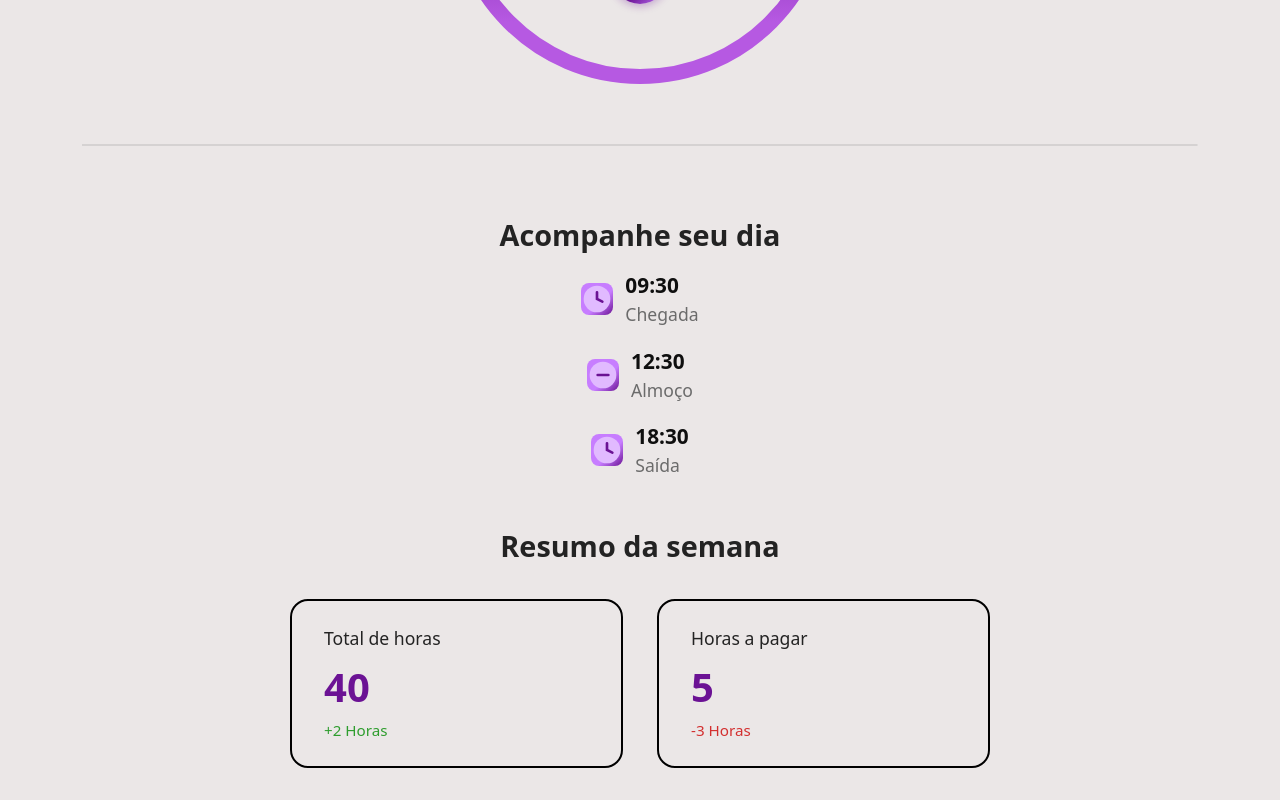
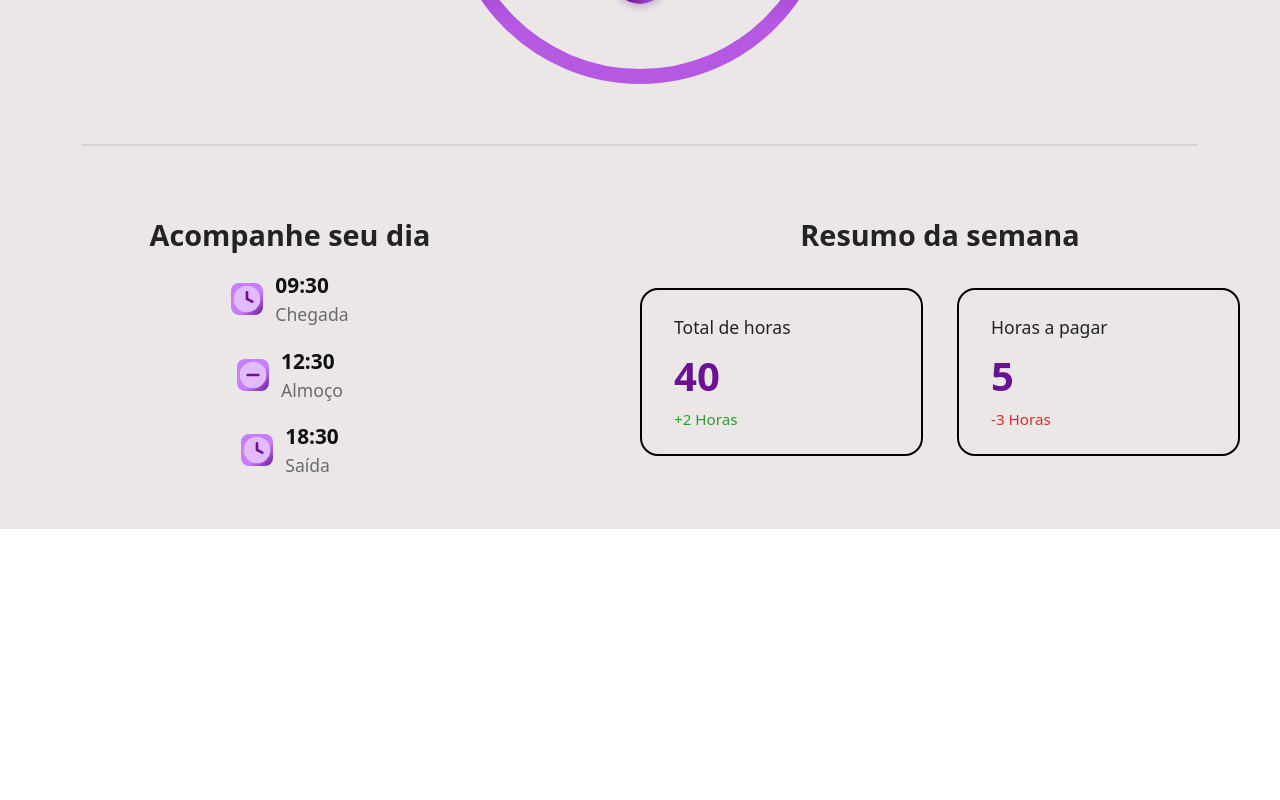
Before and after one commit to paulavictoria/luminatech-ponto, a React (Vite) app in the folder luminatech-ponto/luminatechReact/: page /punch-clock in a window 1280 px wide. Shown: the part 584-1384 px from the top of the page. After the commit the page ends 1113 px from the top, so only its background shows below. Built offline with nearby package versions, Linux system fonts and the light colour scheme.

Commit message:
Pagina principal finalizada

```diff
--- a/luminatech-ponto/luminatechReact/src/pages/PunchClockPage/PunchClockPage.module.css
+++ b/luminatech-ponto/luminatechReact/src/pages/PunchClockPage/PunchClockPage.module.css
@@ -94,32 +94,38 @@ body {
 .bottomSection {
     display: flex;
     flex-direction: row;
-    flex-wrap: wrap; /* Permite que os itens quebrem linha */
-    justify-content: center; /* Centraliza os itens (DayTrack e WeekSummary) */
+    flex-wrap: nowrap; /* Impede que os elementos quebrem para a próxima linha */
+    justify-content: space-between; /* Distribui os elementos com espaço entre eles */
     align-items: flex-start;
     gap: 32px;
     width: 100%;
-    margin-top: 48px;
+    max-width: 1280px; /* Mantém a largura máxima */
+    margin: 48px auto 0; /* Centraliza e mantém margem superior */
     padding: 0 20px 32px 20px;
     box-sizing: border-box;
-    max-width: 1280px; /* Mantém a largura máxima */
-    margin-left: auto; /* Centraliza */
-    margin-right: auto; /* Centraliza */
+}
+
+.bottomSection > * {
+    flex: 1; /* Faz cada componente ocupar espaço igual */
+    min-width: 0; /* Evita que os filhos excedam o contêiner */
+    max-width: 600px; /* Limita a largura máxima de cada componente */
 }
 
 /* --- Media Queries para Responsividade --- */
 
 /* Ajustes para telas médias/pequenas: DayTrack e WeekSummary um abaixo do outro */
-@media (max-width: 992px) { /* Ajustei o breakpoint para 992px para tablets */
-    .content {
-        padding: 20px 30px 0 30px;
+@media (max-width: 992px) {
+    .bottomSection {
+        flex-direction: column; /* Um abaixo do outro em telas menores */
+        flex-wrap: wrap; /* Permite quebra, caso necessário */
+        gap: 24px;
+        align-items: center; /* Centraliza os componentes */
     }
 
-    .bottomSection {
-        flex-direction: column; /* Um abaixo do outro */
-        gap: 24px;
-        padding: 0 30px 20px 30px;
-        align-items: center; /* Centraliza os componentes */
+    .bottomSection > * {
+        flex: none; /* Remove o flex proporcional */
+        width: 100%; /* Ocupa toda a largura disponível */
+        max-width: none; /* Remove o limite de largura */
     }
 
     .linhaSeparadora {
```
